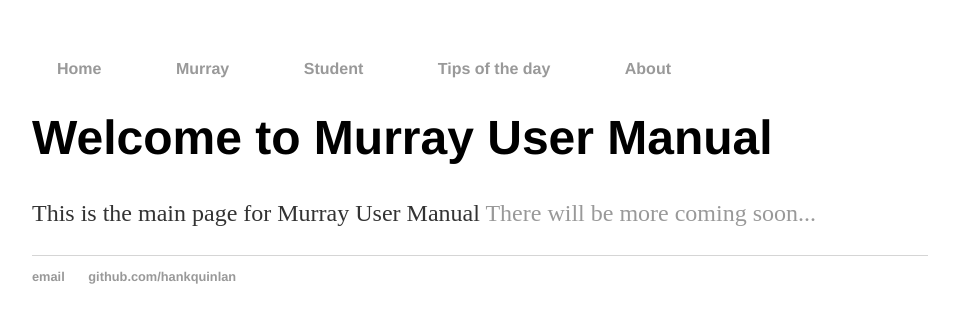
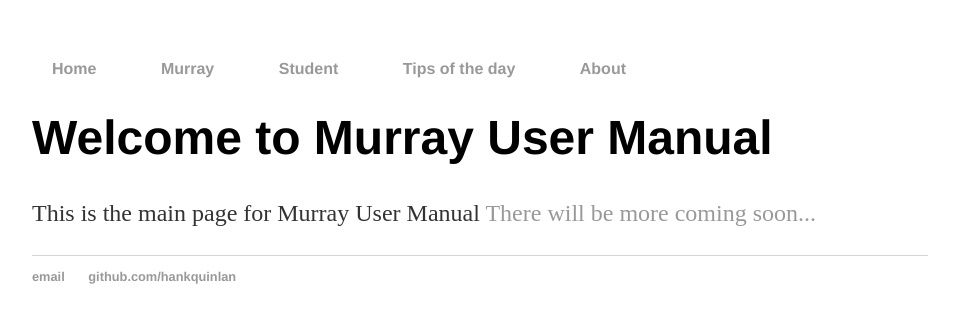
Before and after one commit to rowen2/rowen2.github.io, a Jekyll site: the page built from index.html, in a window 1280 px wide. Shown: the top 323 px of the page, without its empty margins (160-1119 px from the left). Built offline with Jekyll 4.4.1, drawn with Linux system fonts in a browser that asks for light colours.

Commit message:
Update main.css

```diff
--- a/css/main.css
+++ b/css/main.css
@@ -35,10 +35,12 @@
     font-size: .8em;
 }
 ul.menu a {
-    padding: 14px 25px;
+    padding: 14px 20px;
 }
 ul.menu a:hover {
-    background-color: blue
+    color: blue;
+    font-size:4em;
+    text-decoration: underline;
 }
 footer a:hover {
     color: gold;
```
